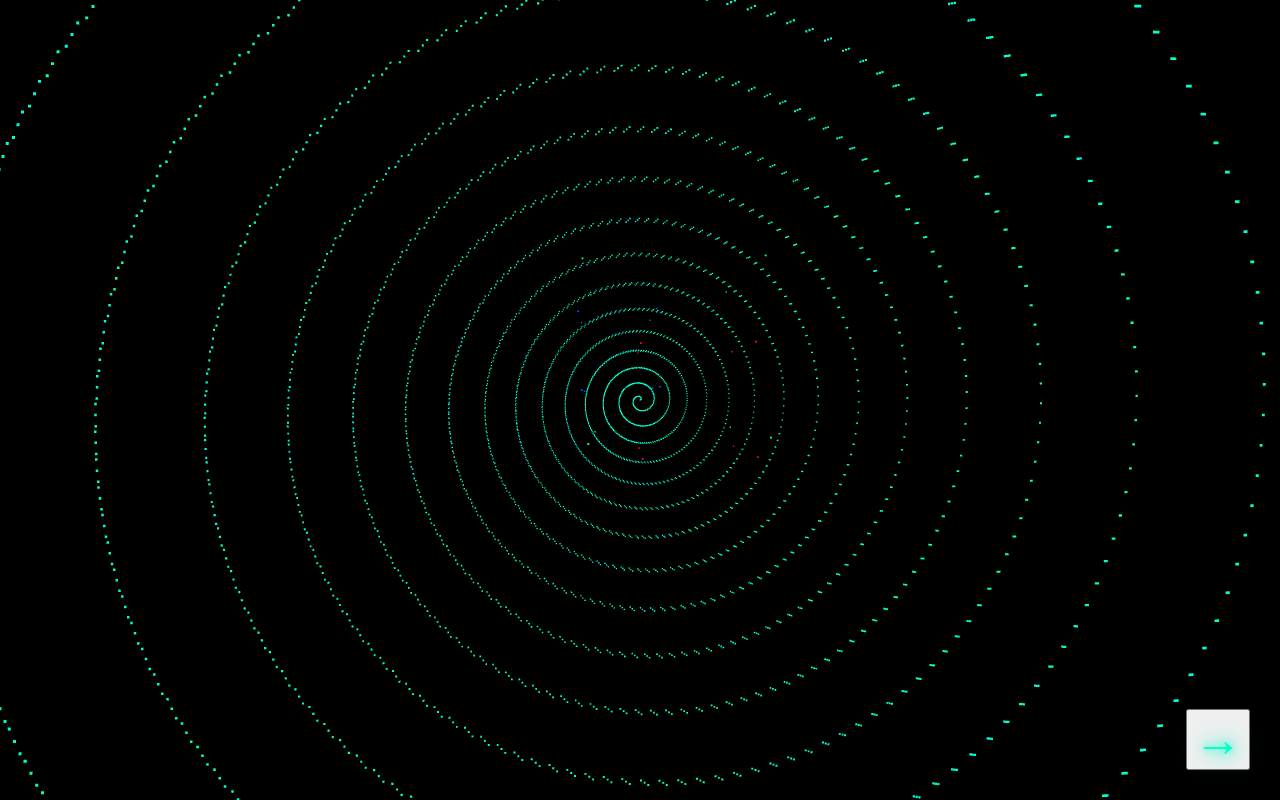
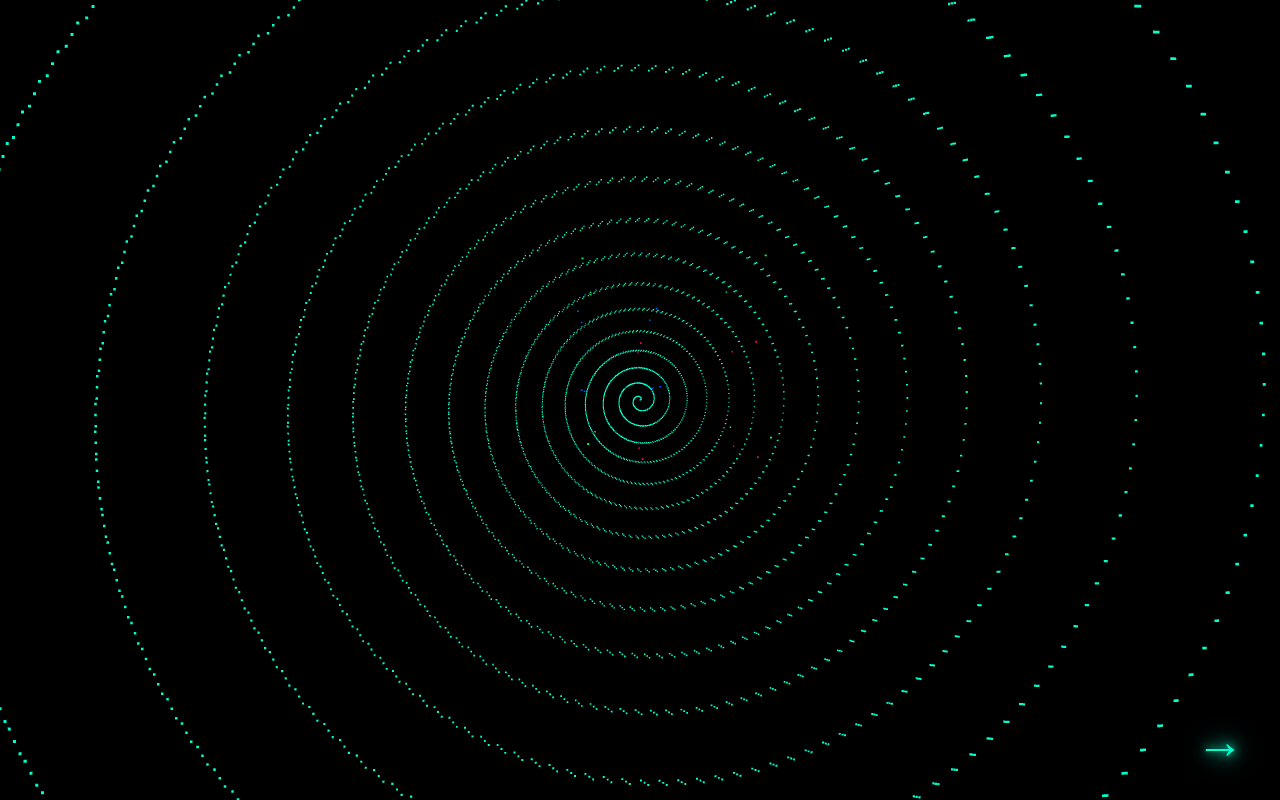
Before and after one commit to srg774/Tilted-Realms, a plain HTML site: page index.html in a window 1280 px wide. Drawn offline with nearby package versions, Linux system fonts and the light colour scheme.

Commit message:
Update index.html

```diff
--- a/index.html
+++ b/index.html
@@ -30,10 +30,13 @@
             bottom: 30px; /* 30px from the bottom */
             right: 30px;  /* 30px from the right */
             font-size: 48px;  /* Arrow size */
-            color: #00FFCC;
+            color: #00FFCC;  /* Glowing teal color */
             cursor: pointer;
             z-index: 1; /* Ensure button is on top */
             transition: transform 0.3s ease, color 0.3s ease;
+            background: none; /* No background */
+            border: none; /* No border */
+            text-shadow: 0 0 5px #00FFCC, 0 0 10px #00FFCC, 0 0 20px #00FFCC; /* Glowing effect */
         }
 
         #nextButton:hover {
@@ -45,7 +48,7 @@
             outline: none;
         }
 
-        /* Glowing effect for the arrow */
+        /* Glowing effect animation */
         #nextButton {
             animation: glow 1.5s infinite ease-in-out;
         }
```
